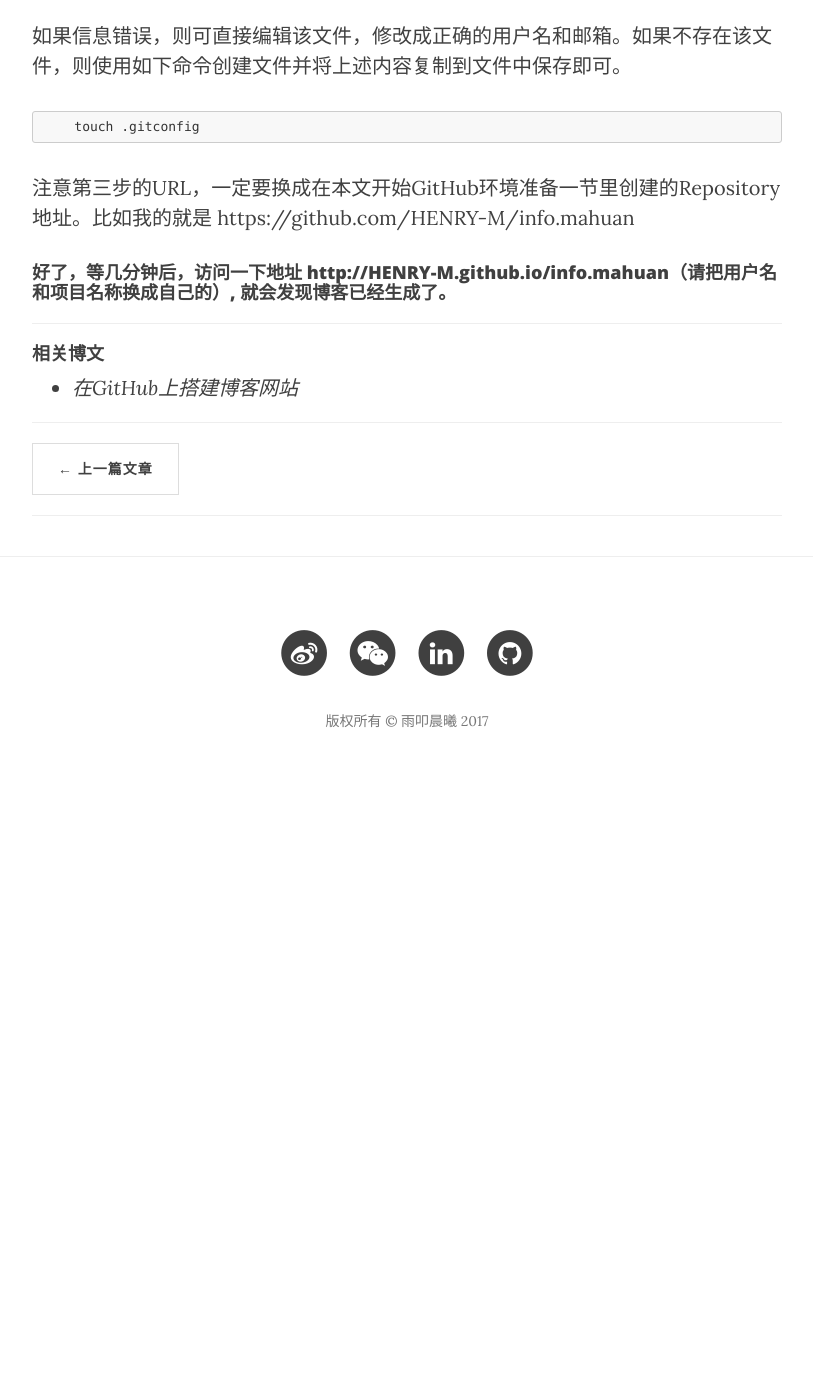
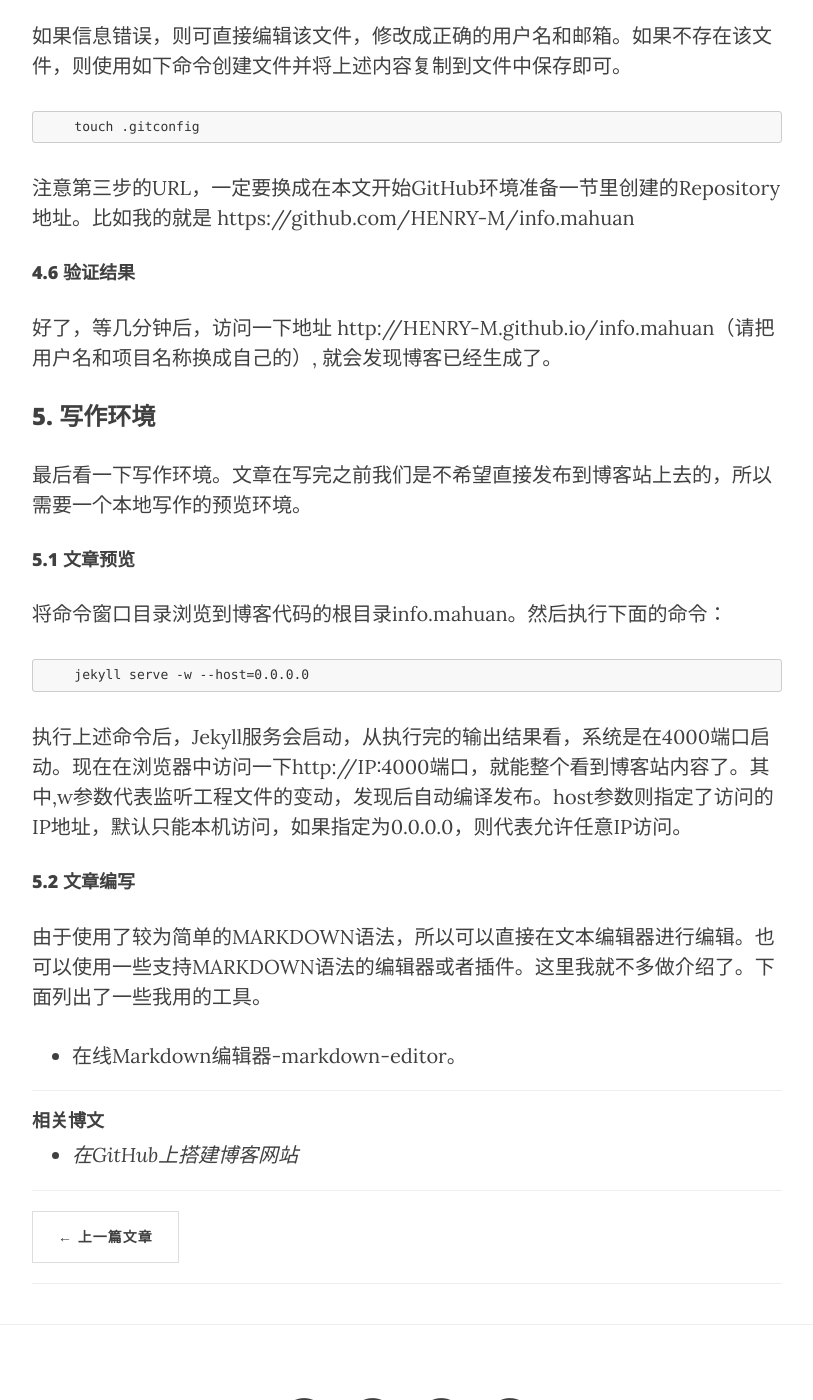
Before and after one commit to HENRY-M/info.mahuan, a Jekyll site: the page built from _posts/2015-07-01-15070101.markdown, in a window 1280 px wide and 1400 px high, scrolled down 6356 px. Shown: the whole window, without its empty margins (233-1046 px from the left). Built offline with Jekyll 4.4.1, drawn with Linux system fonts in a browser that asks for light colours; nearby versions of some CDN libraries; comment, search, counter and statistics services are not loaded; before the commit the page ends 7153 px from its top, so only the background shows below that; some of the changed text lies outside the part shown.

Commit message:
blog update

```diff
--- a/_posts/2015-07-01-15070101.markdown
+++ b/_posts/2015-07-01-15070101.markdown
@@ -1,7 +1,7 @@
 ---
 layout:      post
-title:       "GitHub上的博客之一"
-subtitle:    "在Linux(CentOS)系统上搭建一个易用的博客写作环境"
+title:       "在GitHub上搭建博客网站"
+subtitle:    "在Linux(CentOS)系统上搭建简单的博客写作环境"
 description: "在GitHub搭建一个静态博客，首先需要一个基本的博客写作环境，本篇文章详细记录了博主使用CentOS+GitHub+Git+Markdown+Jekyll套件搭建写作环境的详细过程。"
 date:        2015-07-01 20:20:00
 author:      "雨叩晨曦"
@@ -23,23 +23,23 @@
 
 由于Git在开源世界的普及程度，各大Linux软件源都会提供Git软件包，但是用过的同学们就会发现，这些源里提供的Git客户端的版本都比较老旧。因此，这里我介绍一下通过源码安装新版本的步骤：
 
-#### 通过下面命令安装Git软件包依赖
+#### 2.1 通过下面命令安装Git软件包依赖
 
 	yum install curl-devel expat-devel gettext-devel openssl-devel zlib-devel
 	yum install gcc
 	yum install perl-ExtUtils-CBuilder perl-ExtUtils-MakeMaker
 
-#### 下载最新的Git源码
+#### 2.2 下载最新的Git源码
 
 访问[GIT客户端下载地址](https://www.kernel.org/pub/software/scm/git)，下载最新的gz包。
 
-#### 解压下载的压缩包并浏览到源码目录，执行如下命令编译安装
+#### 2.3 解压下载的压缩包并浏览到源码目录，执行如下命令编译安装
 
 	./configure --prefix=/usr/local/git --with-curl --with-expat --with-openssl
 	make
 	make install
 
-#### 配置环境变量
+#### 2.4 配置环境变量
 
 编辑Linux的/etc/profile文件，在文件末尾添加如下代码
 
@@ -54,7 +54,7 @@
 
 	source /etc/profile
 
-#### 查看是否安装成功,可以使用如下命令
+#### 2.5 查看是否安装成功,可以使用如下命令
 
 	git --version
 
@@ -68,7 +68,7 @@
 
 Jekyll是依赖于Ruby运行的。所以这里先安装Ruby,又考虑到Ruby网站经常被墙的原因，则使用如下方式比较简单省力气。
 
-#### 安装Ruby版本管理器RVM
+#### 3.1 安装Ruby版本管理器RVM
 
 	curl -sSL https://rvm.io/mpapis.asc | gpg2 --import -
 	curl -L get.rvm.io | bash -s stable
@@ -81,7 +81,7 @@
 
 	rvm 1.26.11 (latest) by Wayne E. Seguin <wayneeseguin@gmail.com>, Michal Papis <mpapis@gmail.com> [https://rvm.io/]
 
-#### 安装RUBY
+#### 3.2 安装RUBY
 
 使用RVM安装则方便的多，执行如下命令查看当前RUBY的版本列表
 
@@ -139,7 +139,7 @@
 
 	gem install jekyll
 
-#### 安装Node.js
+#### 3.4 安装Node.js
 
 jekyll需要Javascript运行时环境，这里我们使用node.js,为了保持最新版本，我们同样使用源码安装。下载node.js，访问node.js官网，[*连接*](https://nodejs.org/download/)，找到最新版本并下载。下载完成后解压到目录（如果没有该目录，则新建该目录）/usr/local/nodejs/，如下：
 
@@ -171,20 +171,20 @@
 
 到这一步，整个写作环境就搭建完成了。下面通过几行代码来完成一个简单的博客。
 
-#### 创建一个文件夹作为工作空间
+#### 4.1 创建一个文件夹作为工作空间
 
 	mkdir -p /home/mahuan/openwork/
 	cd /home/mahuan/openwork/
 
-#### 创建博客
+#### 4.2 创建博客
 
 	jekyll new info.mahuan
 
-#### 浏览到博客目录
+#### 4.3 浏览到博客目录
 
 	cd info.mahuan
 
-#### 初始化Git
+#### 4.4 初始化Git
 
 GitHub规定Pages的目录必须使用分支 gh-pages，在这个分支下的文件才会被GitHub编译成网页并发布，所以这里创建一个没有父类的分支。命令如下
 
@@ -196,7 +196,7 @@
         git config --global user.name 你的用户名
         git config --global user.email 你的邮箱
 
-#### 提交博客代码
+#### 4.5 提交博客代码
 
 	git add .
 	git commit -m "my first blog"
@@ -219,7 +219,28 @@
 
 注意第三步的URL，一定要换成在本文开始GitHub环境准备一节里创建的Repository地址。比如我的就是 https://github.com/HENRY-M/info.mahuan
 
-#### 好了，等几分钟后，访问一下地址 http://HENRY-M.github.io/info.mahuan（请把用户名和项目名称换成自己的）, 就会发现博客已经生成了。
+#### 4.6 验证结果
+
+好了，等几分钟后，访问一下地址 http://HENRY-M.github.io/info.mahuan（请把用户名和项目名称换成自己的）, 就会发现博客已经生成了。
+
+
+### 5. 写作环境
+
+最后看一下写作环境。文章在写完之前我们是不希望直接发布到博客站上去的，所以需要一个本地写作的预览环境。
+
+#### 5.1 文章预览
+
+将命令窗口目录浏览到博客代码的根目录info.mahuan。然后执行下面的命令：
+
+        jekyll serve -w --host=0.0.0.0
+
+执行上述命令后，Jekyll服务会启动，从执行完的输出结果看，系统是在4000端口启动。现在在浏览器中访问一下http://IP:4000端口，就能整个看到博客站内容了。其中,w参数代表监听工程文件的变动，发现后自动编译发布。host参数则指定了访问的IP地址，默认只能本机访问，如果指定为0.0.0.0，则代表允许任意IP访问。
+
+#### 5.2 文章编写
+
+由于使用了较为简单的MARKDOWN语法，所以可以直接在文本编辑器进行编辑。也可以使用一些支持MARKDOWN语法的编辑器或者插件。这里我就不多做介绍了。下面列出了一些我用的工具。
+
+* [在线Markdown编辑器-markdown-editor](https://github.com/jbt/markdown-editor)。
 
 ---
 
```
Also changed, not shown: other parts of _posts/2015-07-01-15070101.markdown (+1 -1 lines).
